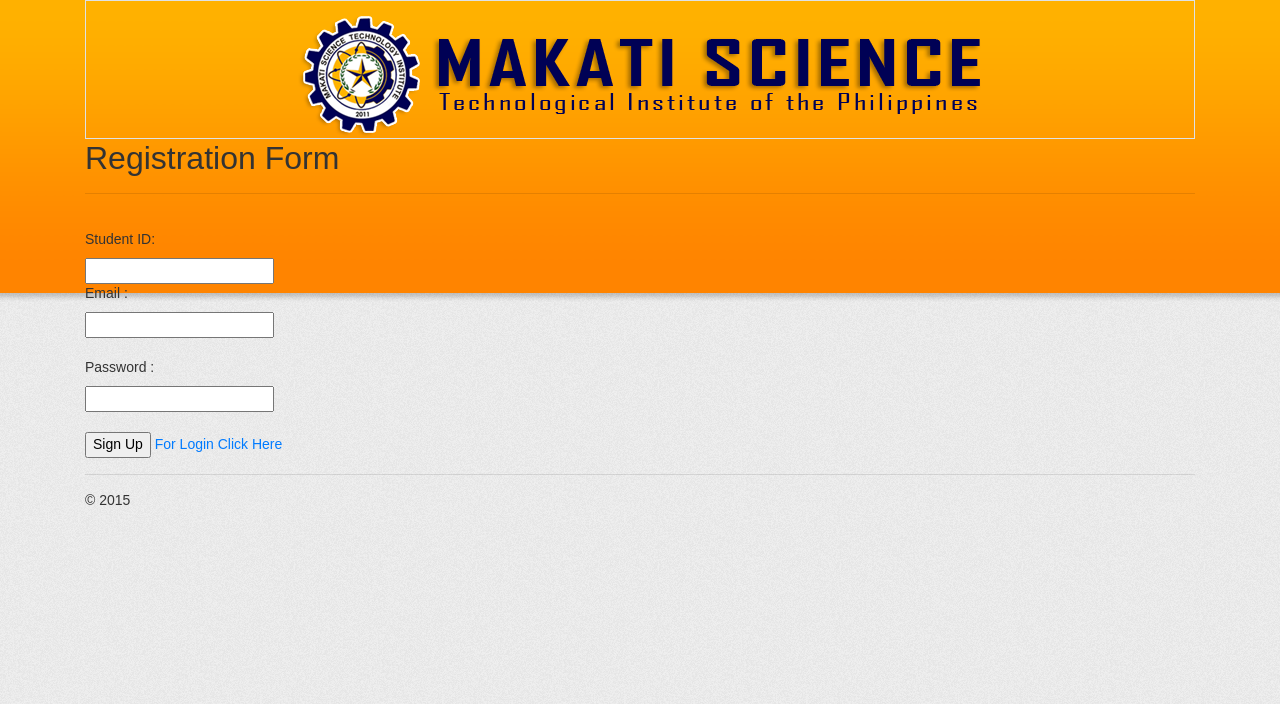
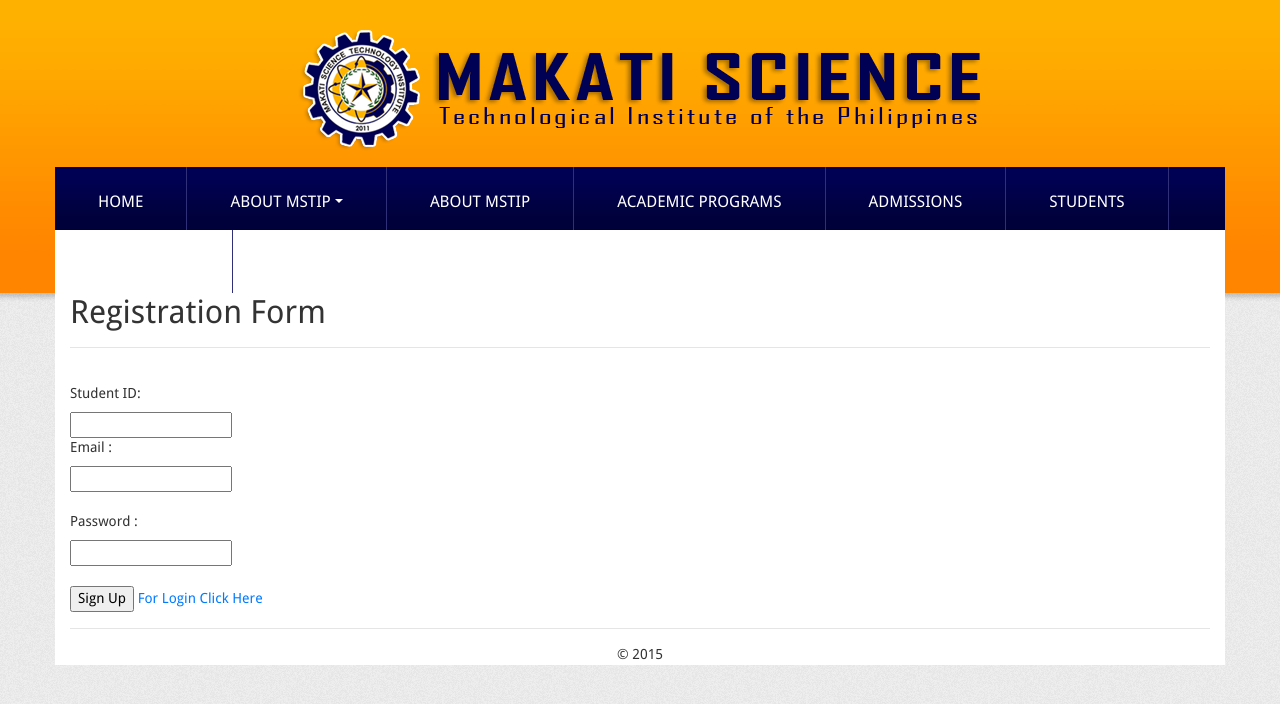
Before and after one commit to roneldeita/mstip, a CodeIgniter app: page /mstip/auth/register in a window 1280 px wide. Shown: the top 704 px of the page. Run offline with CodeIgniter, Linux system fonts and the light colour scheme.

Commit message:
UI and template done

```diff
--- a/application/controllers/Auth.php
+++ b/application/controllers/Auth.php
@@ -27,6 +27,7 @@ class Auth extends CI_Controller {
     $data['title'] = ucfirst('Register');
 
     $this->load->view('templates/header', $data);
+    $this->load->view('templates/guest-menu');
     $this->load->view('register');
     $this->load->view('templates/footer');
   }
@@ -36,6 +37,7 @@ class Auth extends CI_Controller {
     $data['title'] = ucfirst('Login');
 
     $this->load->view('templates/header', $data);
+    $this->load->view('templates/guest-menu');
     $this->load->view('login');
     $this->load->view('templates/footer');
   }
--- a/application/views/templates/footer.php
+++ b/application/views/templates/footer.php
@@ -1,5 +1,5 @@
     <hr/>
-    <div>&copy; 2015</div>
+    <div style="text-align:center">&copy; 2015</div>
     </div>
     <!-- Optional JavaScript -->
     <!-- jQuery first, then Popper.js, then Bootstrap JS -->
--- /dev/null
+++ b/application/views/templates/guest-menu.php
@@ -0,0 +1,32 @@
+<div id="menu">
+  <ul class="nav nav-pills">
+    <li class="nav-item">
+      <a class="nav-link" href="#">Home</a>
+    </li>
+    <li class="nav-item dropdown">
+      <a class="nav-link dropdown-toggle" data-toggle="dropdown" href="#" role="button" aria-haspopup="true" aria-expanded="false">About mstip</a>
+      <div class="dropdown-menu">
+        <a class="dropdown-item" href="#">Action</a>
+        <a class="dropdown-item" href="#">Another action</a>
+        <a class="dropdown-item" href="#">Something else here</a>
+        <div class="dropdown-divider"></div>
+        <a class="dropdown-item" href="#">Separated link</a>
+      </div>
+    </li>
+    <li class="nav-item">
+      <a class="nav-link" href="#">About mstip</a>
+    </li>
+    <li class="nav-item">
+      <a class="nav-link" href="#">Academic Programs</a>
+    </li>
+    <li class="nav-item">
+      <a class="nav-link" href="#">Admissions</a>
+    </li>
+    <li class="nav-item">
+      <a class="nav-link" href="#">Students</a>
+    </li>
+    <li class="nav-item">
+      <a class="nav-link" href="#">Contact US</a>
+    </li>
+  </ul>
+</div>
--- a/application/views/templates/header.php
+++ b/application/views/templates/header.php
@@ -9,7 +9,7 @@
     <link rel="stylesheet" type="text/css" href="<?php echo base_url('../public/css/style.css'); ?>">
   </head>
   <body>
-     <div class="container">
-      <div class="border head-container">
-        <img src="<?php echo base_url('../public/images/mstip-head-logo.png')?>"/>
-      </div>
+    <div class="head-container">
+      <img src="<?php echo base_url('../public/images/mstip-head-logo.png')?>"/>
+    </div>
+    <div class="container container-body">
--- a/public/css/style.css
+++ b/public/css/style.css
@@ -1,3 +1,8 @@
+@font-face {
+  font-family: "Droid Sans";
+  src: url('../fonts/droid-sans-v6-latin-regular.woff2');
+}
+
 body{
   background: url('../images/bg-blue.png') left top repeat-x, url('../images/bg-noise.png') left top repeat;
   background-color: #cecece;
@@ -9,5 +14,48 @@ body{
   color: #333;
 }
 .head-container{
-  text-align: center
+  margin: 15px 0px;
+  text-align: center;
 }
+
+.head-container > img{
+  max-width:100%;
+  height: auto;
+}
+
+.container-body{
+  background-color: white;
+}
+
+@media (min-width: 1200px) {
+  .container{
+    min-width:1170px !important
+  }
+}
+
+.nav-pills .nav-link {
+  border-radius: 0px;
+  padding: 24px 43px 24px 43px;
+}
+@media screen and (max-width: 1200px) and (min-width: 1020px){
+  .nav-pills .nav-link {
+    padding: 24px;
+  }
+}
+
+#menu {
+  background: url('../images/nav-bg.png') repeat-x;
+  margin-left: -15px;
+  margin-right: -15px;
+}
+#menu .nav-pills .nav-item{
+  border-right: 1px solid #2f3077;
+}
+#menu .nav-pills .nav-item .nav-link{
+  display: block;
+  font-size: 16px;
+  height: 63px;
+  color: white;
+  text-decoration: none;
+  text-transform: uppercase;
+}
```
Also changed, not shown: public/fonts/cabin-v9-latin-regular.woff2 (added), public/fonts/droid-sans-v6-latin-700.woff2 (added), public/fonts/droid-sans-v6-latin-regular.woff2 (added), public/fonts/flexslider-icon.woff (added), public/fonts/fontawesome-webfont.woff2 (added), public/images/nav-bg-hover.png (added), public/images/nav-bg.png (added).
